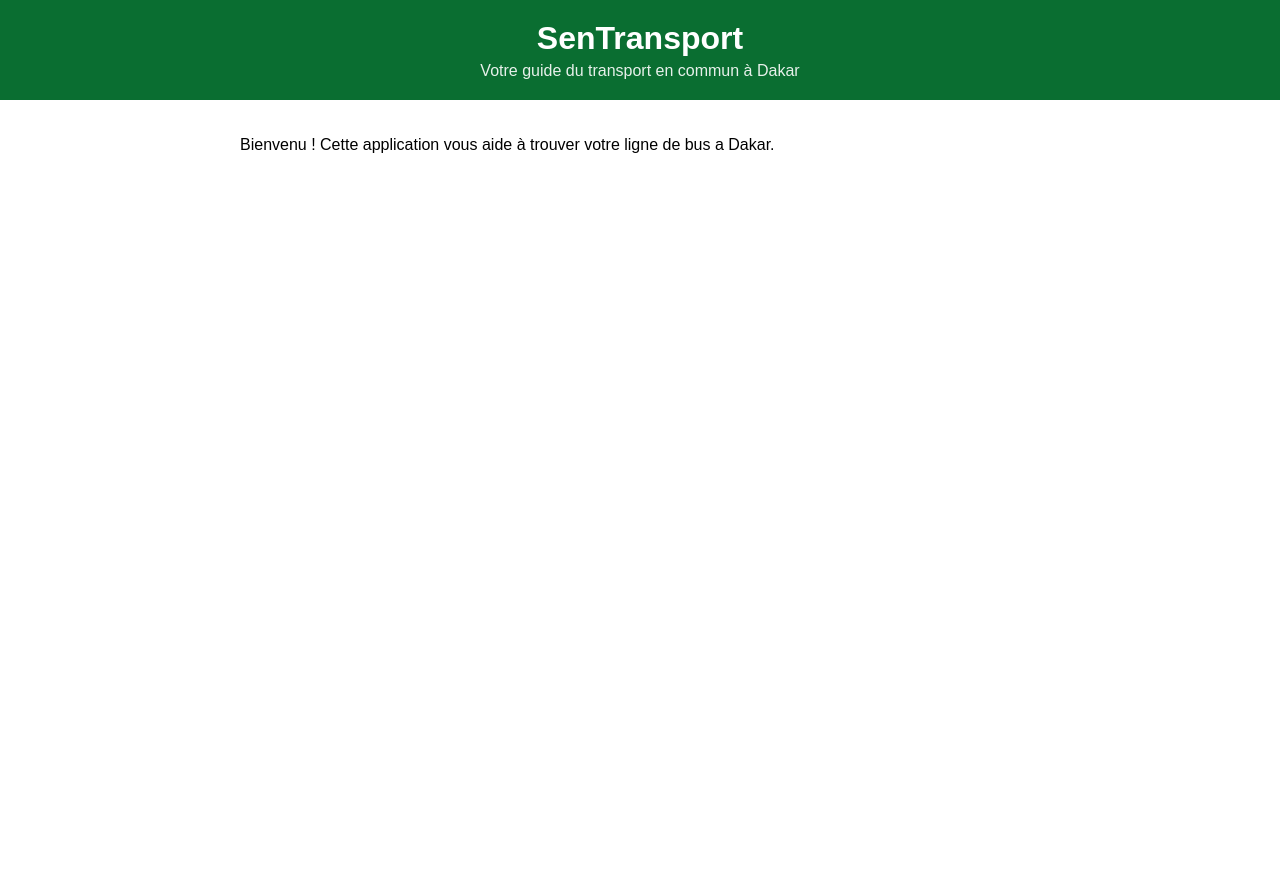
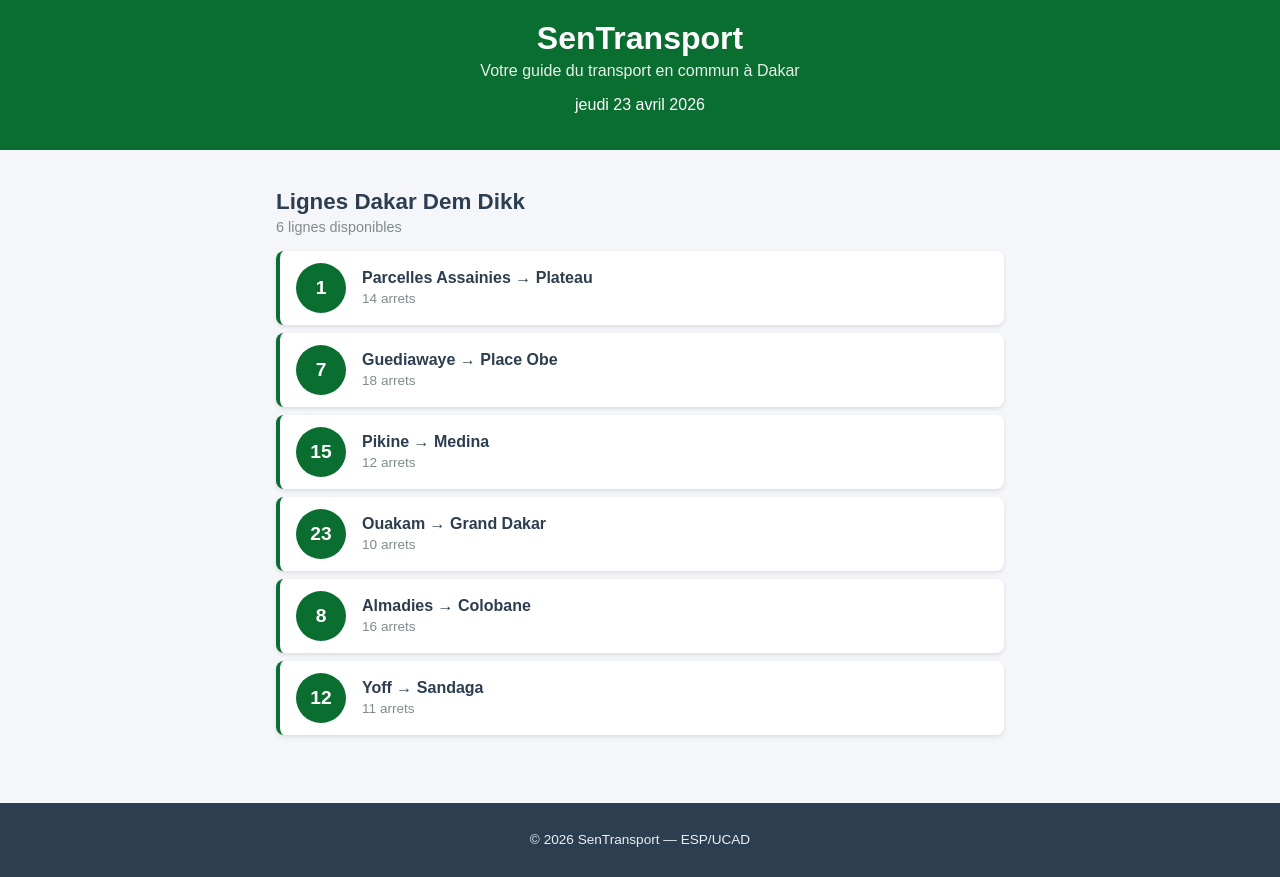
Before and after one commit to amindew/sentransport, a React (Create React App) app: page / in a window 1280 px wide. Before the commit the page ends 800 px from the top, so only its background shows below. Built offline with nearby package versions, Linux system fonts and the light colour scheme.

Commit message:
Lab 2 : composants statiques LigneBus et ListeLignes

```diff
--- a/src/App.css
+++ b/src/App.css
@@ -1,10 +1,20 @@
 .App {
-  font-family: Arial, sans-serif;
-  min-height: 100vh;
+font-family: Arial, sans-serif;
+min-height: 100vh;
+background-color: #f5f6fa;
+display: flex;
+flex-direction: column;
 }
-
 .contenu {
-  padding: 20px;
-  max-width: 800px;
-  margin: 0 auto;
+padding: 20px;
+max-width: 800px;
+margin: 0 auto;
+width: 100%;
+box-sizing: border-box;
+flex: 1;
 }
+@media (max-width: 600px) {
+.contenu {
+padding: 12px;
+}
+}
--- a/src/App.js
+++ b/src/App.js
@@ -1,15 +1,34 @@
 import './App.css';
 import Header from './Header';
-
+import ListeLignes from './ListeLignes';
+import Footer from './Footer';
 function App() {
+const lignes = [
+{ id: 1, numero: "1", depart: "Parcelles Assainies",
+arrivee: "Plateau",
+arrets: 14 },
+{ id: 2, numero: "7", depart: "Guediawaye",
+arrivee: "Place Obe", arrets: 18 },
+{ id: 3, numero: "15", depart: "Pikine",
+arrivee: "Medina",
+arrets: 12 },
+{ id: 4, numero: "23", depart: "Ouakam",
+arrivee: "Grand Dakar", arrets: 10 },
+{ id: 5, numero: "8", depart: "Almadies",
+arrivee: "Colobane",
+arrets: 16 },
+{ id: 6, numero: "12", depart: "Yoff",
+arrivee: "Sandaga",
+arrets: 11 },
+];
 return (
 <div className="App">
-      <Header/>
+<Header />
 <main className="contenu">
-          <p>Bienvenu ! Cette application vous aide à trouver votre ligne de bus a Dakar. </p>
+<ListeLignes lignes={lignes} />
 </main>
+<Footer />
 </div>
 );
 }
-
 export default App;
--- /dev/null
+++ b/src/Footer.css
@@ -0,0 +1,8 @@
+.footer {
+background-color: #2c3e50;
+color: #ecf0f1;
+text-align: center;
+padding: 16px;
+margin-top: 40px;
+font-size: 0.85rem;
+}
--- /dev/null
+++ b/src/Footer.js
@@ -0,0 +1,9 @@
+import './Footer.css';
+function Footer() {
+return (
+<footer className="footer">
+<p>&copy; 2026 SenTransport &mdash; ESP/UCAD</p>
+</footer>
+);
+}
+export default Footer;
--- a/src/Header.js
+++ b/src/Header.js
@@ -5,7 +5,8 @@
     <header className="header">
       <h1 className='header-titre'>SenTransport</h1>
       <p className='header-soustitre'>Votre guide du transport en commun à Dakar</p>
-    </header>
+       <p className='header-date'>{new Date().toLocaleDateString('fr-FR', { weekday: 'long', year: 'numeric', month: 'long', day: 'numeric' })}</p>
+   </header>
   );
 }
 
--- /dev/null
+++ b/src/LigneBus.css
@@ -0,0 +1,44 @@
+.ligne-bus {
+display: flex;
+align-items: center;
+padding: 12px 16px;
+margin: 8px 0;
+background-color: #ffffff;
+border-radius: 8px;
+border-left: 4px solid #0a6e31;
+box-shadow: 0 2px 4px rgba(0, 0, 0, 0.1);
+cursor: pointer;
+transition: transform 0.2s, box-shadow 0.2s;
+}
+.ligne-bus:hover {
+transform: translateX(4px);
+box-shadow: 0 4px 8px rgba(0, 0, 0, 0.15);
+}
+.ligne-numero {
+background-color: #0a6e31;
+color: white;
+font-weight: bold;
+font-size: 1.2rem;
+width: 50px;
+height: 50px;
+border-radius: 50%;
+display: flex;
+align-items: center;
+justify-content: center;
+margin-right: 16px;
+flex-shrink: 0;
+}
+.ligne-info {
+display: flex;
+flex-direction: column;
+}
+.ligne-trajet {
+font-size: 1rem;
+font-weight: 600;
+color: #2c3e50;
+}
+.ligne-arrets {
+font-size: 0.85rem;
+color: #7f8c8d;
+margin-top: 4px;
+}
--- /dev/null
+++ b/src/LigneBus.js
@@ -0,0 +1,15 @@
+import './LigneBus.css';
+function LigneBus({ numero, depart, arrivee, arrets }) {
+return (
+<div className="ligne-bus">
+<div className="ligne-numero">{numero}</div>
+<div className="ligne-info">
+<span className="ligne-trajet">
+{depart} &rarr; {arrivee}
+</span>
+<span className="ligne-arrets">{arrets} arrets</span>
+</div>
+</div>
+);
+}
+export default LigneBus;
--- /dev/null
+++ b/src/ListeLignes.css
@@ -0,0 +1,14 @@
+.liste-lignes {
+padding: 0 16px;
+}
+.liste-titre {
+color: #2c3e50;
+font-size: 1.4rem;
+margin-bottom: 4px;
+}
+.liste-description {
+color: #7f8c8d;
+font-size: 0.9rem;
+margin-top: 0;
+margin-bottom: 16px;
+}
--- /dev/null
+++ b/src/ListeLignes.js
@@ -0,0 +1,22 @@
+import LigneBus from './LigneBus';
+import './ListeLignes.css';
+function ListeLignes({ lignes }) {
+return (
+<div className="liste-lignes">
+<h2 className="liste-titre">Lignes Dakar Dem Dikk</h2>
+<p className="liste-description">
+{lignes.length} lignes disponibles
+</p>
+{lignes.map(ligne => (
+<LigneBus
+key={ligne.id}
+numero={ligne.numero}
+depart={ligne.depart}
+arrivee={ligne.arrivee}
+arrets={ligne.arrets}
+/>
+))}
+</div>
+);
+}
+export default ListeLignes;
```
Also changed, not shown: src/Statistique.css (added, +8 -0 lines), src/Statistique.js (added, +13 -0 lines). Lines whose indentation alone changed are shown as unchanged.
